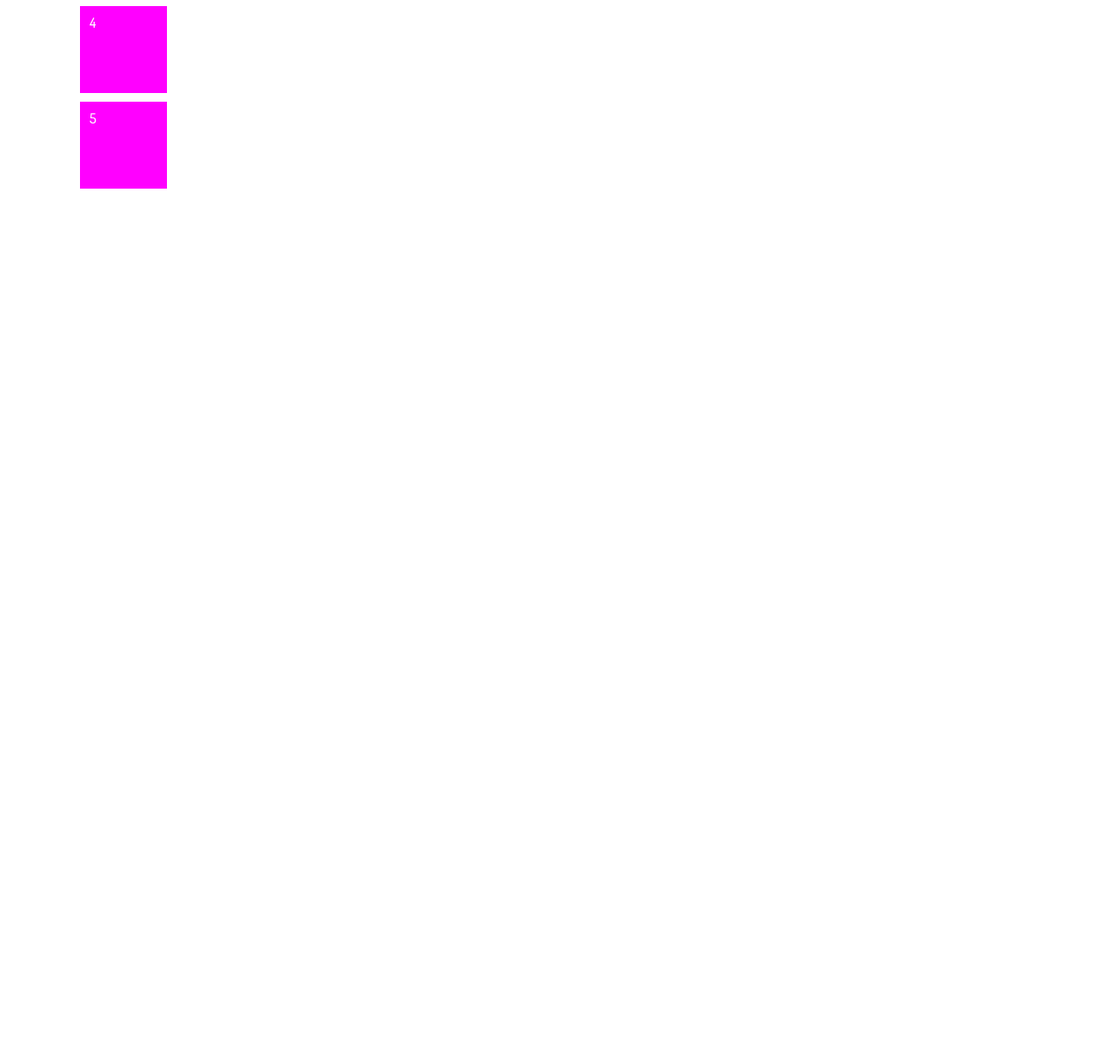
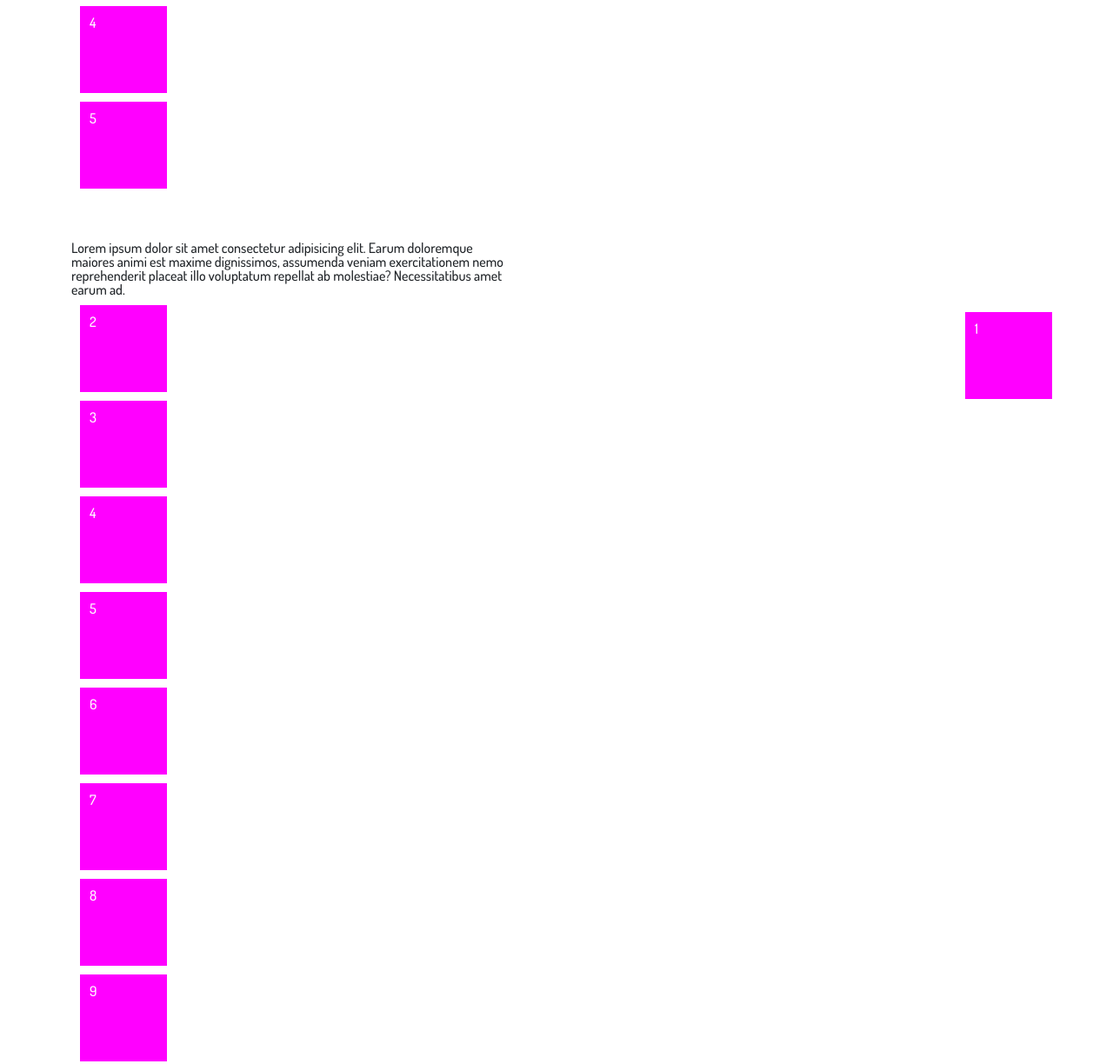
Before and after one commit to rashadsafa/star, a plain HTML site: page index.html in a window 1280 px wide. Shown: the part 1761-2985 px from the top of the page at 87% size. Before the commit the page ends 2038 px from the top, so only its background shows below. Drawn offline with nearby package versions, Linux system fonts and the light colour scheme.

Commit message:
absolute

```diff
--- /dev/null
+++ b/_firm.sass
@@ -0,0 +1,15 @@
+#firm
+    .textbox
+        width: 500px
+    .minibox
+        width: 100px
+        height: 100px
+        border: 1px solid #ff00ff
+        background-color: #ff00ff
+        padding: 10px
+        margin: 10px
+        color: #ffffff
+    .box1
+        position: absolute
+        left: 1100px
+        top: 2110px
--- a/index.html
+++ b/index.html
@@ -124,6 +124,49 @@
                 </div>
             </div>
         </section>
+
+        <section id="firm">
+            <div class="container">
+                <div class="row">
+                    <div class="col-md-12">
+                        <div class="box">
+                            <div class="textbox">
+                                <p>Lorem ipsum dolor sit amet consectetur adipisicing elit. Earum doloremque maiores
+                                    animi est maxime dignissimos, assumenda veniam exercitationem nemo reprehenderit
+                                    placeat illo voluptatum repellat ab molestiae? Necessitatibus amet earum ad.</p>
+                            </div>
+                            <div class="minibox box1">
+                                1
+                            </div>
+                            <div class="minibox">
+                                2
+                            </div>
+                            <div class="minibox">
+                                3
+                            </div>
+                            <div class="minibox">
+                                4
+                            </div>
+                            <div class="minibox">
+                                5
+                            </div>
+                            <div class="minibox">
+                                6
+                            </div>
+                            <div class="minibox">
+                                7
+                            </div>
+                            <div class="minibox">
+                                8
+                            </div>
+                            <div class="minibox">
+                                9
+                            </div>
+                        </div>
+                    </div>
+                </div>
+            </div>
+        </section>
     </main>
 
     <footer>
--- a/style.sass
+++ b/style.sass
@@ -3,3 +3,4 @@
 @import green
 @import purple
 @import finish
+@import firm
```
Also changed, not shown: style.css, 1 other file.
